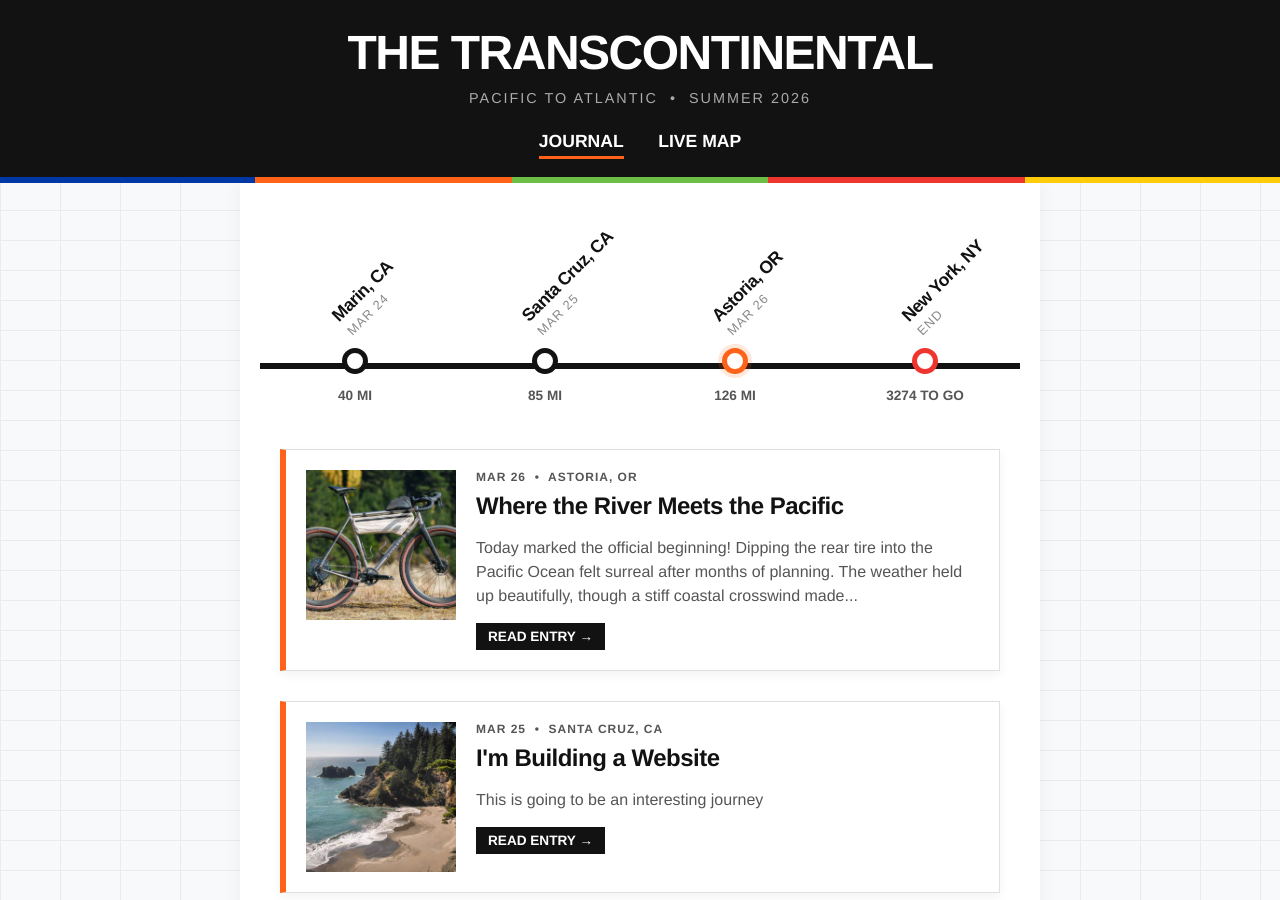
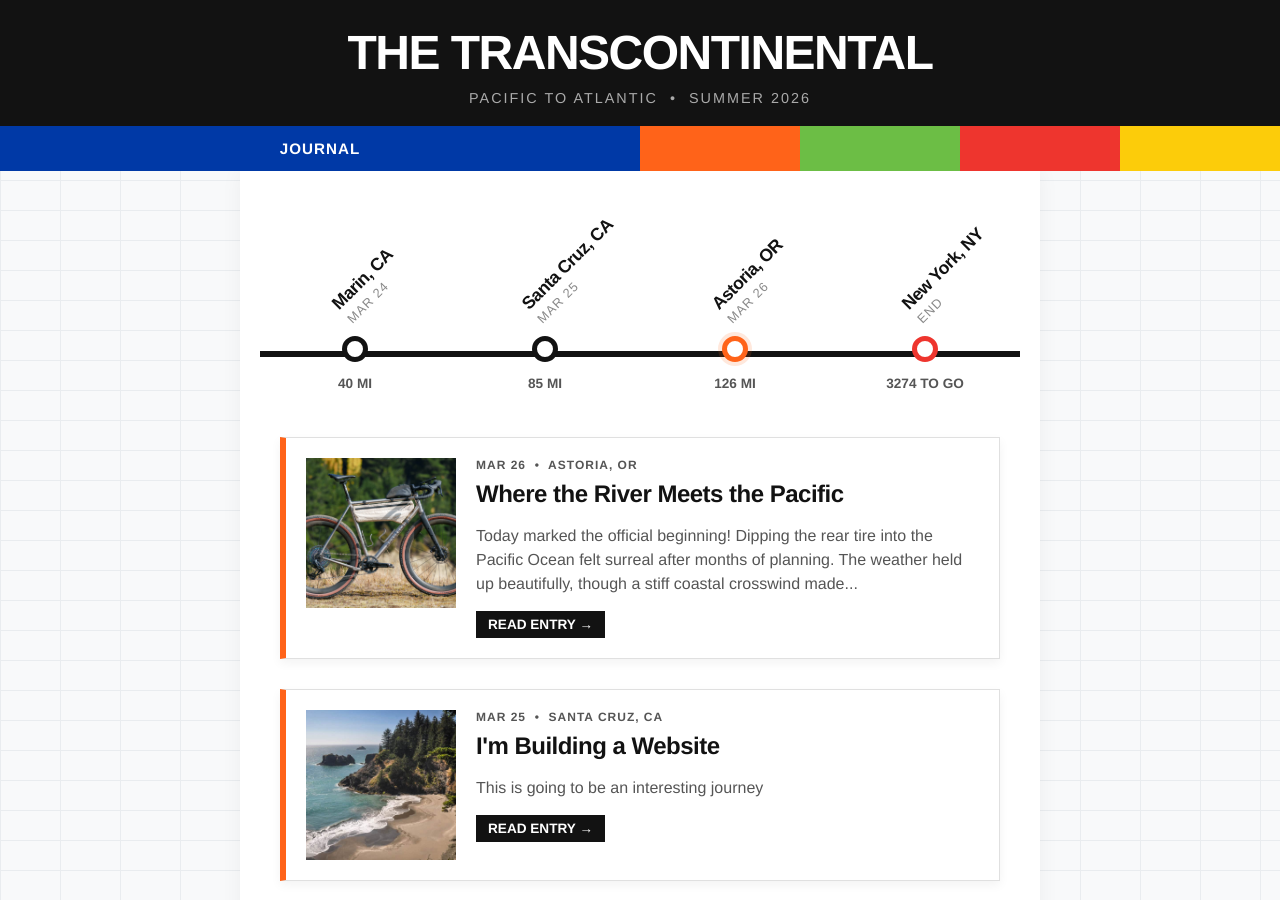
Before and after one commit to mschiller87/bike-tracker, a Jekyll site: the page built from index.html, in a window 1280 px wide and 900 px high. Built offline with Jekyll 4.4.1, drawn with Linux system fonts in a browser that asks for light colours.

Commit message:
Update default.html

```diff
--- a/_layouts/default.html
+++ b/_layouts/default.html
@@ -28,11 +28,13 @@
             z-index: 1000;
             background-color: #121212;
             color: white;
-            padding: 25px 20px;
             text-align: center;
-            border-bottom: 6px solid;
-            border-image: linear-gradient(to right, #0039A6 20%, #FF6319 20% 40%, #6CBE45 40% 60%, #EE352E 60% 80%, #FCCC0A 80% 100%) 1;
         }
+
+        .header-text {
+            padding: 25px 20px 20px 20px;
+        }
+
         header h1 {
             font-size: 3rem;
             font-weight: bold;
@@ -46,31 +48,63 @@
             letter-spacing: 2px;
             color: #aaa;
             margin-top: 10px;
+            margin-bottom: 0;
         }
 
-        /* Dynamic Navigation Menu */
-        nav {
-            margin-top: 25px;
-        }
-        nav a {
-            color: white;
-            text-decoration: none;
-            font-size: 1.1rem;
-            font-weight: bold;
-            text-transform: uppercase;
-            margin: 0 15px;
-            padding-bottom: 5px;
-            border-bottom: 3px solid transparent;
-            transition: border-color 0.2s ease;
-        }
-        nav a:hover {
-            color: #FF6319;
+        /* --------------------------------------
+           THE ANIMATED 5-COLOR ACCORDION TABS
+           -------------------------------------- */
+        .mta-tabs {
+            display: flex;
+            width: 100%;
+            height: 45px; /* Creates a thick, clickable ribbon */
         }
 
-        /* The active class makes the orange line appear! */
-        nav a.active {
-            border-bottom: 3px solid #FF6319;
+        .mta-tab {
+            flex: 1; /* Inactive tabs shrink down to an equal, minimal width */
+            display: flex;
+            align-items: center;
+            justify-content: center;
+            text-decoration: none;
+            color: white;
+            font-weight: bold;
+            font-size: 0.95rem;
+            text-transform: uppercase;
+            letter-spacing: 1px;
+            overflow: hidden; /* Hides text that spills out when shrunk */
+            cursor: pointer;
+            /* The transition makes the expansion buttery smooth */
+            transition: flex 0.4s cubic-bezier(0.25, 1, 0.5, 1);
         }
+
+        /* The hidden text inside the tabs */
+        .mta-tab span {
+            opacity: 0;
+            max-width: 0;
+            white-space: nowrap;
+            transition: all 0.4s ease;
+        }
+
+        /* What happens when you hover OR when the tab is currently active */
+        .mta-tab:hover,
+        .mta-tab.active {
+            flex: 4; /* Multiplies the width of the active/hovered block! */
+        }
+
+        /* Fade in and expand the text */
+        .mta-tab:hover span,
+        .mta-tab.active span {
+            opacity: 1;
+            max-width: 150px;
+            margin: 0 10px;
+        }
+
+        /* Assigning the 5 exact MTA Route Colors */
+        .tab-blue   { background-color: #0039A6; }
+        .tab-orange { background-color: #FF6319; }
+        .tab-green  { background-color: #6CBE45; }
+        .tab-red    { background-color: #EE352E; }
+        .tab-yellow { background-color: #FCCC0A; color: #121212; } /* Dark text for the yellow tab to ensure readability */
 
         /* The Content Wrapper */
         .container {
@@ -86,12 +120,31 @@
 <body>
 
     <header>
-        <h1>The Transcontinental</h1>
-        <p>Pacific to Atlantic &nbsp;&bull;&nbsp; Summer 2026</p>
+        <div class="header-text">
+            <h1>The Transcontinental</h1>
+            <p>Pacific to Atlantic &nbsp;&bull;&nbsp; Summer 2026</p>
+        </div>
 
-        <nav>
-            <a href="{{ site.baseurl }}/" class="{% unless page.url contains 'tracker' %}active{% endunless %}">Journal</a>
-            <a href="{{ site.baseurl }}/tracker.html" class="{% if page.url contains 'tracker' %}active{% endif %}">Live Map</a>
+        <nav class="mta-tabs">
+            <a href="{{ site.baseurl }}/" class="mta-tab tab-blue {% unless page.url contains 'tracker' %}active{% endunless %}">
+                <span>Journal</span>
+            </a>
+
+            <a href="{{ site.baseurl }}/tracker.html" class="mta-tab tab-orange {% if page.url contains 'tracker' %}active{% endif %}">
+                <span>Live Map</span>
+            </a>
+
+            <a href="#" class="mta-tab tab-green">
+                <span>Route</span>
+            </a>
+
+            <a href="#" class="mta-tab tab-red">
+                <span>Gear List</span>
+            </a>
+
+            <a href="#" class="mta-tab tab-yellow">
+                <span>About</span>
+            </a>
         </nav>
     </header>
 
```
